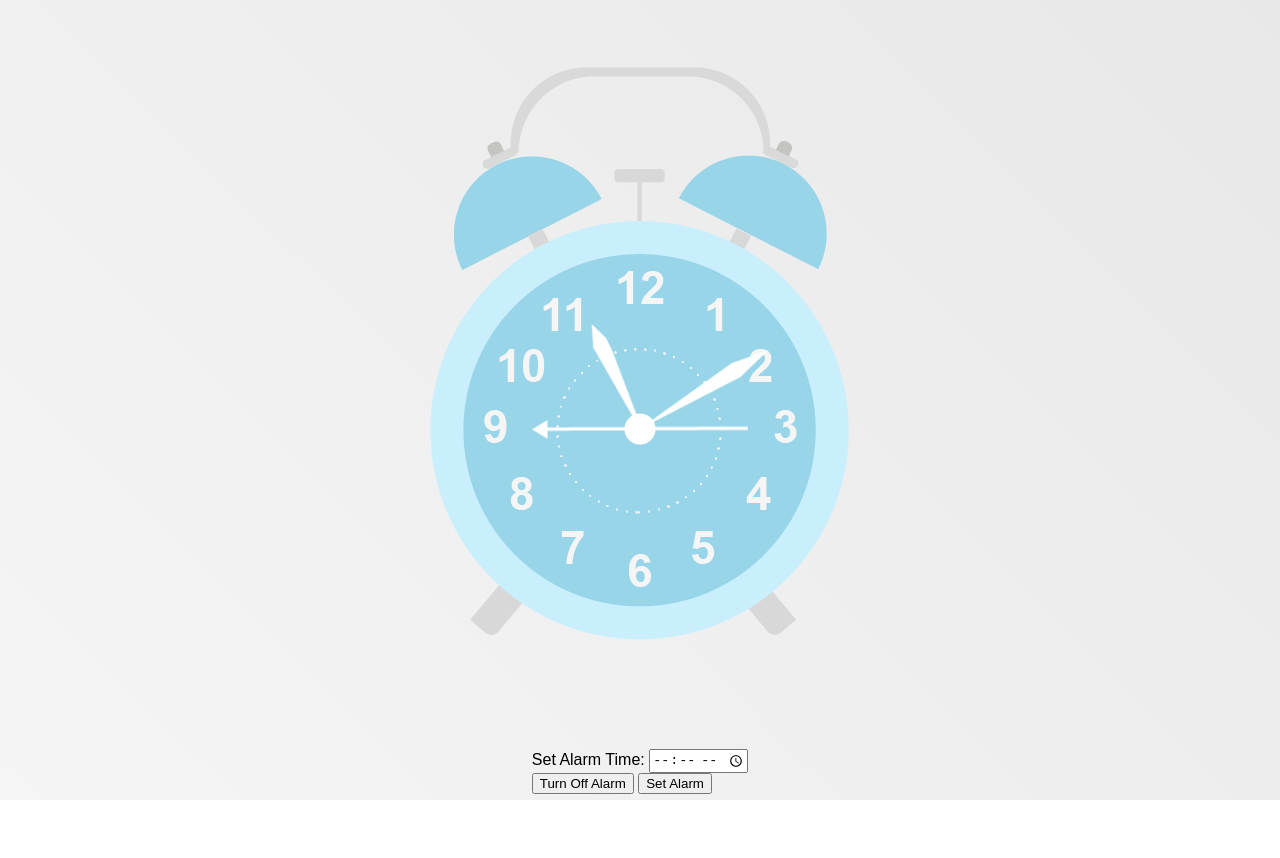
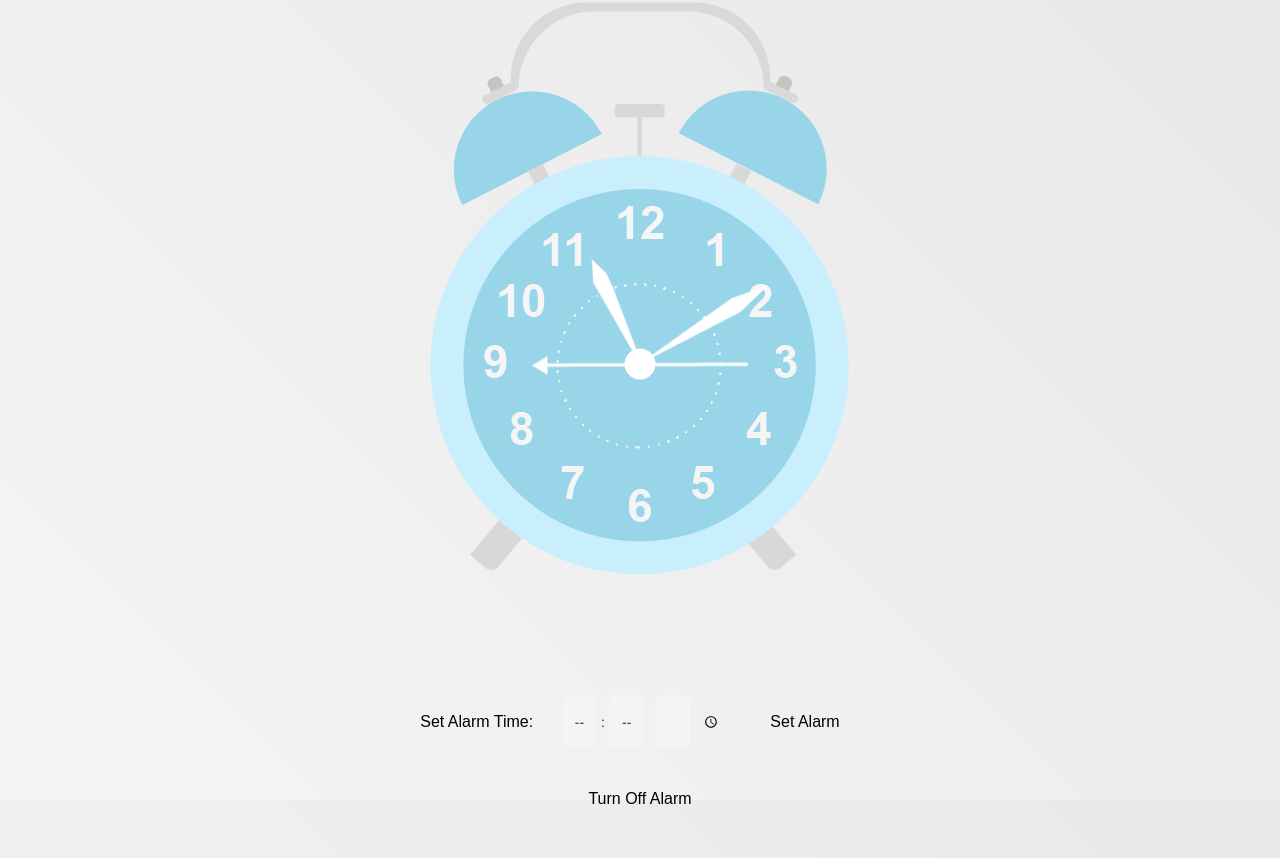
Before and after one commit to theTiv/alarm-clock, a website built with webpack: page src/index.html in a window 1280 px wide. Before the commit the page ends 800 px from the top, so only its background shows below. Built offline with nearby package versions, Linux system fonts and the light colour scheme.

Commit message:
Styled the Alarm controls section to look cleaner and spaced out also styled the Time input field from the standard browser version and code cleanup.

```diff
--- a/src/styles/alarm-control.scss
+++ b/src/styles/alarm-control.scss
@@ -0,0 +1,106 @@
+$color_1: #2a2c2d;
+$color_2: #fff;
+$font_family_1: helvetica;
+$background_color: #f2f4f5;
+
+.alarm-control {
+    &__container {
+        display: flex;
+        flex-direction: column;
+        align-items: center;
+        width: 70%;
+    }
+
+    &__row {
+        display: flex;
+        justify-content: space-around;
+        width: 100%;
+        margin-bottom: 20px;
+    }
+
+    &__label {
+        font-family: 'Poppins', sans-serif;
+        font-size: 1rem;
+        font-weight: 400;
+        display: flex;
+        justify-content: center;
+        align-items: center;
+    }
+
+    &__input {
+        background: none;
+        border: 1px solid #000;
+        font-family: 'Poppins', sans-serif;
+        font-size: 1rem;
+        font-weight: 400;
+        padding: 10px 20px;
+        transition: all .2s ease-in-out;
+        outline:none;
+
+        &:focus, &:active, &:hover, &:visited {
+            outline: none;
+        }
+    }
+
+    &__button {
+        background: none;
+        border: none;
+        cursor: pointer;
+        font-family: 'Poppins', sans-serif;
+        font-size: 1rem;
+        font-weight: 400;
+        padding: 10px 20px;
+        transition: all .2s ease-in-out;
+
+        &:hover {
+            background: rgba(0, 0, 0, .1);
+        }
+    }
+}
+
+// Time input field styling
+input[type=time] {
+	border: none;
+	color: $color_1;
+	font-size: 14px;
+	font-family: $font_family_1;
+	width: 160px;
+
+	&::-webkit-datetime-edit-fields-wrapper {
+		display: flex;
+	}
+	&::-webkit-datetime-edit-text {
+		padding: 19px 4px;
+	}
+	&::-webkit-datetime-edit-hour-field {
+		background-color: $background_color;
+		border-radius: 15%;
+		padding: 19px 13px;
+
+        &:focus {
+            background: rgba(0, 0, 0, .1);
+        }
+	}
+	&::-webkit-datetime-edit-minute-field {
+		background-color: $background_color;
+		border-radius: 15%;
+		padding: 19px 13px;
+
+        &:focus {
+            background: rgba(0, 0, 0, .1);
+        }
+	}
+	&::-webkit-datetime-edit-ampm-field {
+		background-color: $background_color;
+		border-radius: 15%;
+		color: $color_2;
+		padding: 19px 13px;
+
+        &:focus {
+            background: rgba(0, 0, 0, .1);
+        }
+	}
+	&::-webkit-clear-button {
+		display: none;
+	}
+}
--- a/src/ui/alarm-control.html
+++ b/src/ui/alarm-control.html
@@ -7,11 +7,6 @@
       id="alarm_time"
       name="alarm"
     />
-  </section>
-  <section class="alarm-control__row">
-    <button class="alarm-control__button" type="button" id="alarm_off">
-      Turn Off Alarm
-    </button>
     <input
       id="set_alarm"
       class="alarm-control__button"
@@ -20,6 +15,11 @@
     />
   </section>
   <section class="alarm-control__row">
+    <button class="alarm-control__button" type="button" id="alarm_off">
+      Turn Off Alarm
+    </button>
+  </section>
+  <section class="alarm-control__row">
     <div class="alarm-control__alarm-status" id="alarm_status"></div>
   </section>
   <audio id="alarm_audio" loop muted autoplay src="../sounds/alarm.mp3"></audio>
```
